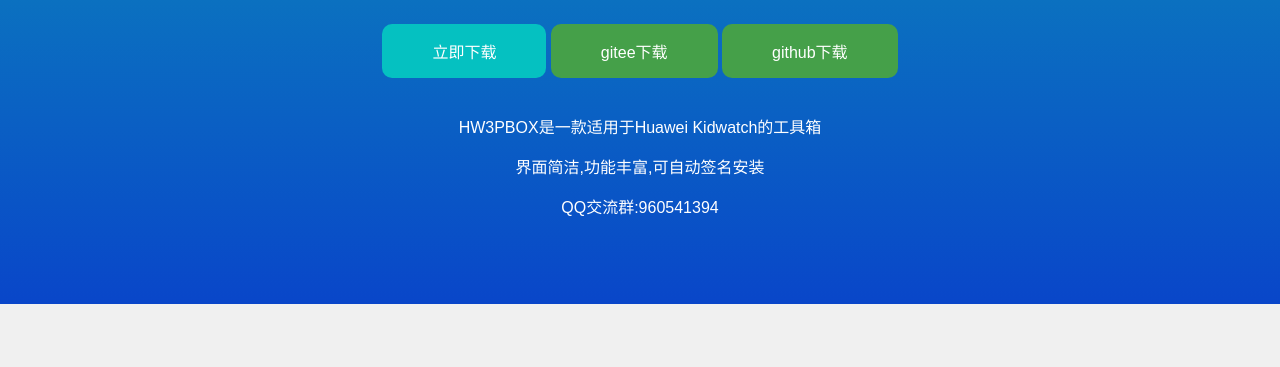
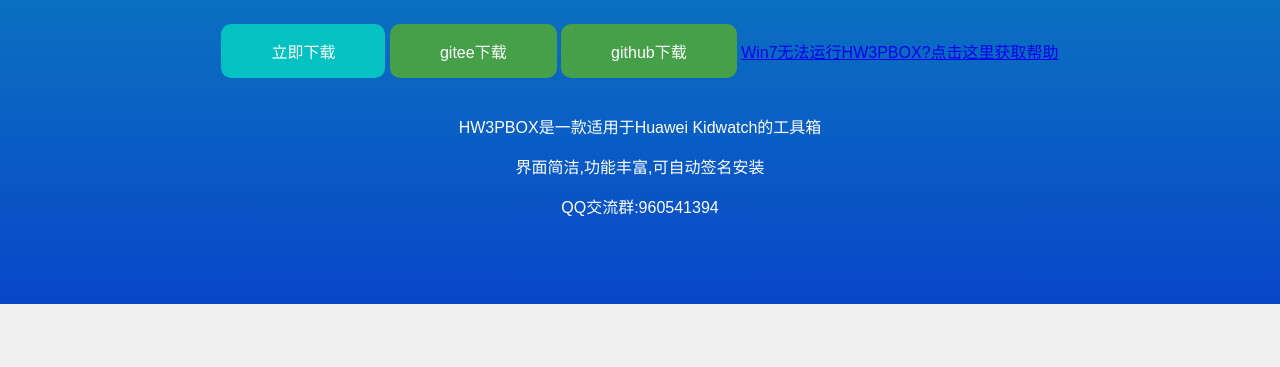
Before and after one commit to Mxzsan/mxzsan.github.io, a plain HTML site: page HW3PBOX/index.html in a window 1280 px wide. Shown: the part 433-800 px from the top of the page. Drawn offline with Linux system fonts and the light colour scheme.

Commit message:
Update index.html

```diff
--- a/HW3PBOX/index.html
+++ b/HW3PBOX/index.html
@@ -175,9 +175,10 @@
         <h1>HW3PBOX</h1>
         <img src="https://mxzsan.github.io/HW3PBOX/HW3PBOX.png" alt="HW3PBOX工具箱" class="feature-image">
         <p></p>
-        <a href="https://fel.forxhr.top:2022/down.php/51b06bd6479c0352e69629abb5866ba7.zip" class="button">立即下载</a>
+        <a href="https://fel.forxhr.top:2022/down.php/0e583252660bbe7d0f4c1c821a97fd8a.zip" class="button">立即下载</a>
         <a href="https://gitee.com/mxzsan/hw3pbox/releases" class="button2">gitee下载</a>
         <a href="https://github.com/Mxzsan/HW3PBOX/releases" class="button2">github下载</a>
+        <a href="https://mxzsan.github.io/HW3PBOX/wz/1">Win7无法运行HW3PBOX?点击这里获取帮助</a>
         <p>HW3PBOX是一款适用于Huawei Kidwatch的工具箱</p>
         <p>界面简洁,功能丰富,可自动签名安装</p>
         <p>QQ交流群:960541394</p>
@@ -196,6 +197,7 @@
     <div class="sidebar">
         <ul>
             <li><a href="https://mxzsan.github.io/HW3PBOX/">首页</a></li>
+            <li><a href="https://mxzsan.github.io/HW3PBOX/wz">文章专区</a></li>
             <li><a href="https://simba.chat">simba应用下载站</a></li>
             <li><a href="https://chiyang001.github.io/APP/">华为儿童手表下载站</a></li>
             <li><a href="https://jlv-software.github.io/HKW-Tools/">HKW工具箱官网</a></li>
```
